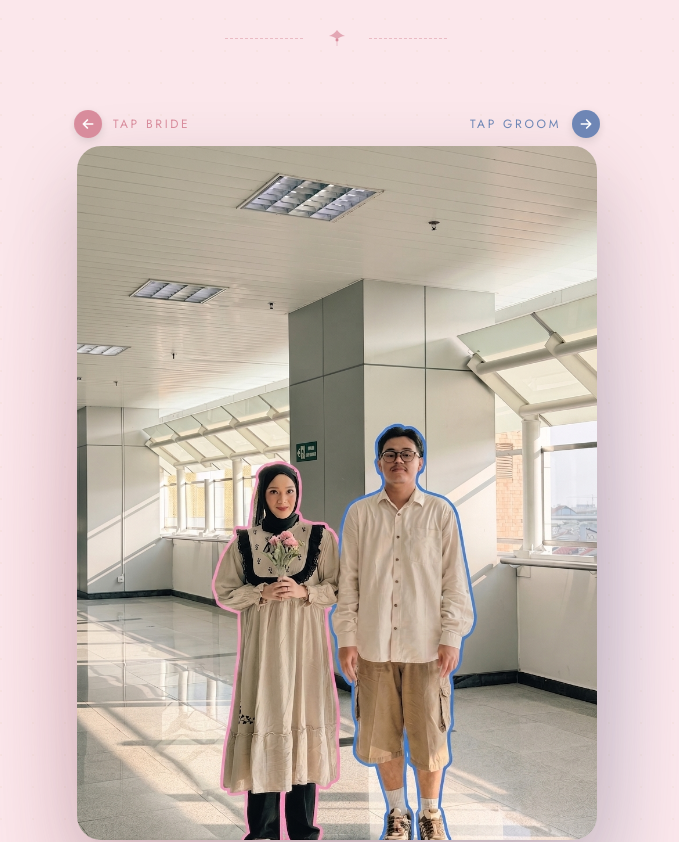
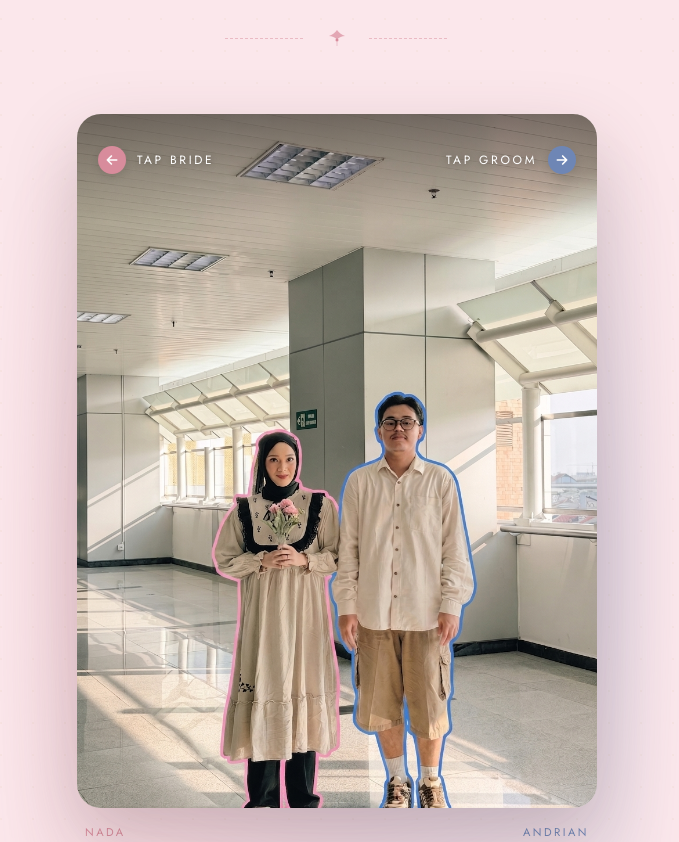
Before and after one commit to andriandwl/wedding-andrian-nada, a Next.js app: page /wedding in a window 1280 px wide. Shown: the part 3293-4135 px from the top of the page, without its empty margins (303-982 px from the left). Built offline with nearby package versions, Linux system fonts and the light colour scheme.

Commit message:
feat: push tap inside picture

```diff
--- a/components/wedding/HeroScrollGallery.tsx
+++ b/components/wedding/HeroScrollGallery.tsx
@@ -208,12 +208,12 @@ function DoodleArrow({
 }
 
 // Rounded chevron-arrow in a soft circle; nudges toward the side it points at
-function HintArrow({ dir }: { dir: "left" | "right" }) {
+function HintArrow({ dir, color }: { dir: "left" | "right"; color?: string }) {
   return (
     <span
       className="inline-flex items-center justify-center w-6 h-6 md:w-7 md:h-7 rounded-full"
       style={{
-        background: "currentColor",
+        background: color ?? "currentColor",
         boxShadow: "0 3px 10px rgba(0,0,0,0.12)",
         animation: `${dir === "left" ? "nudgeLeft" : "nudgeRight"} 1.6s ease-in-out infinite`,
       }}
@@ -393,31 +393,32 @@ export function CoupleStory({ settings }: { settings?: any }) {
 
         {/* Shared photo */}
         <div
-          className="relative mx-auto mt-24"
+          className="relative mx-auto mt-16"
           style={{ maxWidth: 520, animation: "fadeSlideUp 0.9s ease both" }}
         >
           {/* Tap hint: title centered above the photo, bride/groom lines over the left/right corners */}
           <div
-            className="absolute bottom-full inset-x-0 mb-2 z-10 pointer-events-none transition-opacity duration-500"
-            style={{ opacity: hovered ? 0 : 1 }}
+            className="absolute top-0 inset-x-0 z-10 px-4 pt-4 pb-12 md:px-6 md:pt-8 pointer-events-none transition-opacity duration-500"
+            style={{
+              opacity: hovered ? 0 : 1,
+              borderRadius: "24px 24px 0 0",
+              background:
+                "linear-gradient(to bottom, rgba(30,20,24,0.45), transparent)",
+              color: "#fff",
+              textShadow: "0 1px 6px rgba(0,0,0,0.35)",
+            }}
           >
             <div
               className="flex justify-between text-[0.7rem] md:text-xs tracking-[0.22em] uppercase"
               style={{ fontFamily: "var(--font-jost)" }}
             >
-              <span
-                className="inline-flex items-center gap-2"
-                style={{ color: BRIDE_THEME.main }}
-              >
-                <HintArrow dir="left" />
+              <span className="inline-flex items-center gap-2">
+                <HintArrow dir="left" color={BRIDE_THEME.main} />
                 Tap Bride
               </span>
-              <span
-                className="inline-flex items-center gap-2"
-                style={{ color: GROOM_THEME.main }}
-              >
+              <span className="inline-flex items-center gap-2">
                 Tap Groom
-                <HintArrow dir="right" />
+                <HintArrow dir="right" color={GROOM_THEME.main} />
               </span>
             </div>
           </div>
```
